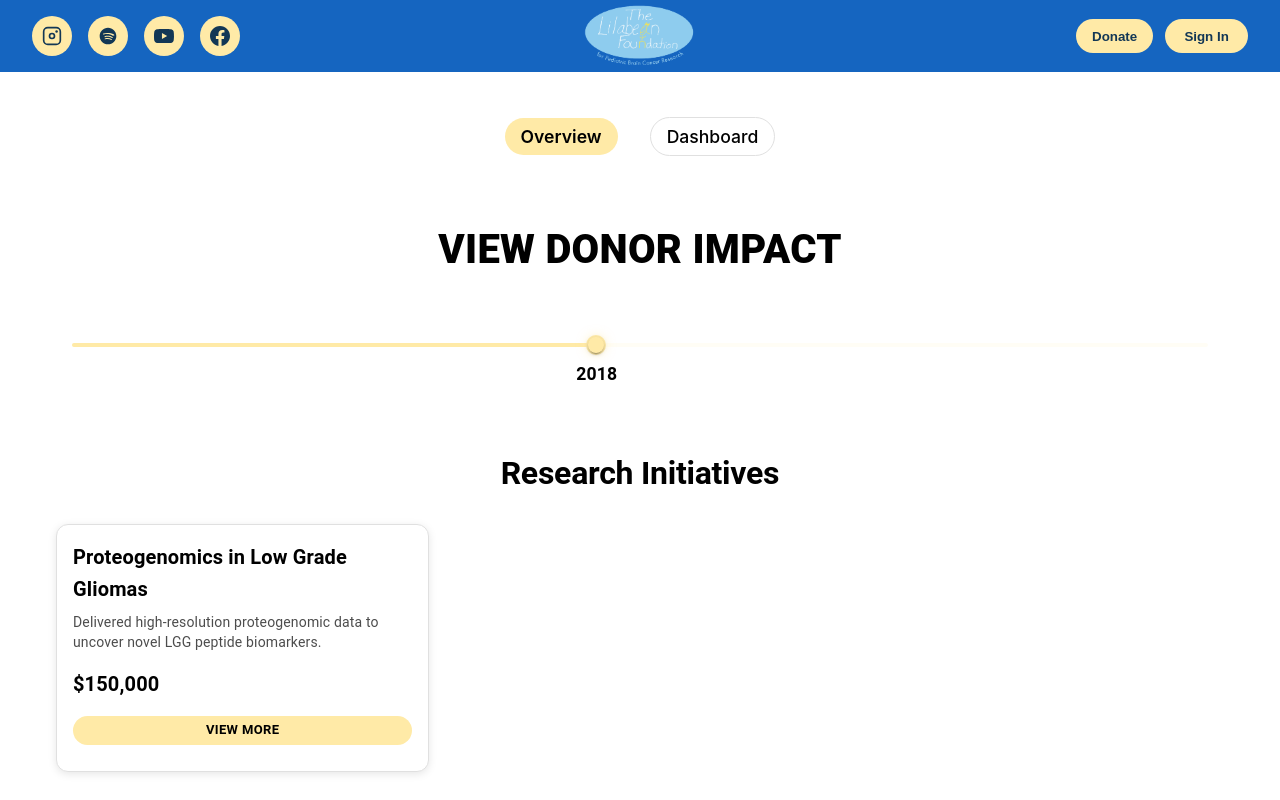
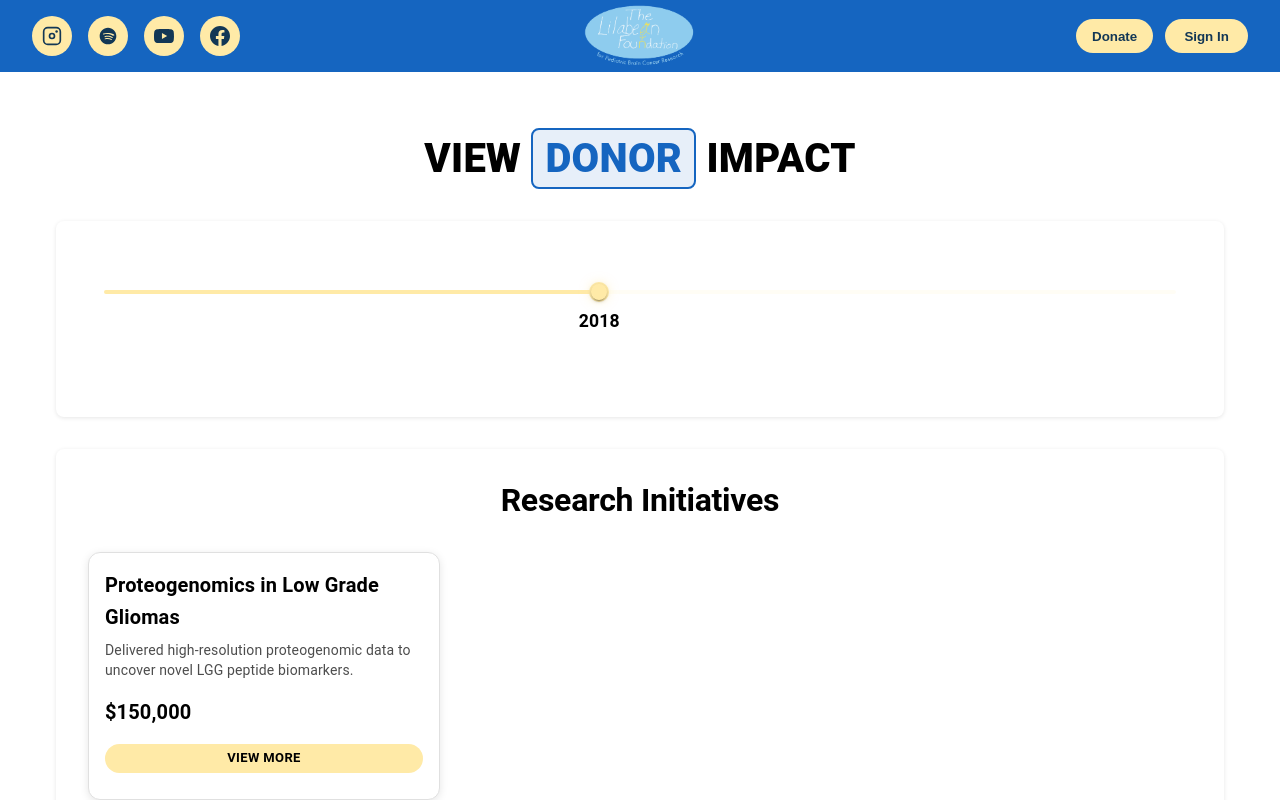
Before and after one commit to cfgcolumbus25/Team-7, a React (Vite) app in the folder frontend/: page / in a window 1280 px wide. Shown: the top 800 px of the page. Built offline with nearby package versions, Linux system fonts and the light colour scheme.

Commit message:
"feat: adding in interactive title"

```diff
--- a/frontend/src/components/NavBar.jsx
+++ b/frontend/src/components/NavBar.jsx
@@ -1,31 +1,3 @@
-import { NavLink } from "react-router-dom";
-import { useUser } from "../contexts/UserContext.jsx";
-
 export default function NavBar() {
-  const { user } = useUser();
-
-  // Link to sign-in if not authenticated, otherwise link to admin dashboard
-  const dashboardLink = user.isAuthenticated ? '/admin' : '/signin';
-
-  return (
-    <nav className="nav-bar">
-      <NavLink
-        to="/"
-        end
-        className={({ isActive }) =>
-          isActive ? "nav-link nav-link--active" : "nav-link"
-        }
-      >
-        Overview
-      </NavLink>
-      <NavLink
-        to={dashboardLink}
-        className={({ isActive }) =>
-          isActive ? "nav-link nav-link--active" : "nav-link"
-        }
-      >
-        Dashboard
-      </NavLink>
-    </nav>
-  );
+  return null;
 }
--- a/frontend/src/components/ResearchTimeline.jsx
+++ b/frontend/src/components/ResearchTimeline.jsx
@@ -8,13 +8,15 @@ import {
   DialogActions,
   DialogContent,
   DialogTitle,
+  Grow,
   IconButton,
   Slider,
   Typography,
-  Grow,
 } from "@mui/material";
 import { styled } from "@mui/material/styles";
-import React, { useState, useEffect, useRef } from "react";
+import React, { useEffect, useRef, useState } from "react";
+import { Link } from "react-router-dom";
+import { useUser } from "../contexts/UserContext.jsx";
 import { researchData } from "../data/researchData.js";
 
 // container wrapper to center everything and add some padding
@@ -35,8 +37,7 @@ const SliderContainer = styled(Box)(({ theme }) => ({
 // container for the slider with relative positioning for the year label
 const SliderWrapper = styled(Box)({
   position: "relative",
-  paddingBottom: "18px", // a bit more space for the year label below
-  // hint to the browser that we'll animate these properties
+  paddingBottom: "18px",
   willChange: "left, transform, opacity",
 });
 
@@ -44,7 +45,7 @@ const SliderWrapper = styled(Box)({
 const YearLabel = styled(Typography)(({ position }) => ({
   position: "absolute",
   bottom: "-5px",
-  left: `calc(${position}% - 20px)`, // center the label under the thumb
+  left: `calc(${position}% - 20px)`,
   fontWeight: "bold",
   fontSize: "1.1rem",
   color: "#000",
@@ -65,7 +66,7 @@ const TilesGrid = styled(Box)(({ theme }) => ({
 }));
 
 // styled research tile card
-const ResearchTile = styled(Card)(({ theme }) => ({
+const ResearchTile = styled(Card)(() => ({
   height: "100%",
   display: "flex",
   flexDirection: "column",
@@ -84,8 +85,6 @@ function MoneyCount({ amount, duration = 1200 }) {
   const [value, setValue] = useState(0);
   const startRef = useRef(null);
   const rafRef = useRef(null);
-
-  // parse numeric value from string or number input
   const target =
     typeof amount === "number"
       ? amount
@@ -156,10 +155,15 @@ export function ResearchTileCard({ title, impact, money, summary }) {
 }
 
 export default function ResearchTimeline({ selectedYear, setSelectedYear }) {
+  const { user } = useUser();
+  const [isHovered, setIsHovered] = useState(false);
+
   // use props if provided, otherwise use local state
   const [localYear, setLocalYear] = useState(2012);
   const currentYear = selectedYear !== undefined ? selectedYear : localYear;
   const updateYear = setSelectedYear || setLocalYear;
+
+  const dashboardLink = user.isAuthenticated ? '/admin' : '/signin';
 
   // track which tile's popup is open (null if none)
   const [openTileId, setOpenTileId] = useState(null);
@@ -235,21 +239,83 @@ export default function ResearchTimeline({ selectedYear, setSelectedYear }) {
 
   return (
     <Container>
+      <Box
+        onMouseEnter={() => setIsHovered(true)}
+        onMouseLeave={() => setIsHovered(false)}
+        sx={{
+          mb: 4,
+          textAlign: "center",
+        }}
+      >
         <Typography
           variant="h4"
           component="h2"
           gutterBottom
           sx={{
-          mb: 4,
             fontWeight: 800,
             fontSize: "2.5rem",
             textAlign: "center",
             color: "#000",
           }}
         >
-        VIEW DONOR IMPACT
+          VIEW{" "}
+          {isHovered ? (
+            <Link
+              to={dashboardLink}
+              style={{
+                color: "#1565c0",
+                textDecoration: "none",
+                cursor: "pointer",
+                padding: "4px 12px",
+                borderRadius: "8px",
+                backgroundColor: "rgba(21, 101, 192, 0.1)",
+                border: "2px solid #1565c0",
+                transition: "all 0.3s cubic-bezier(0.34, 1.56, 0.64, 1)",
+                display: "inline-block",
+                fontWeight: 800,
+                position: "relative",
+              }}
+              onMouseEnter={(e) => {
+                e.currentTarget.style.backgroundColor = "rgba(21, 101, 192, 0.2)";
+                e.currentTarget.style.transform = "scale(1.15) translateY(-2px)";
+                e.currentTarget.style.boxShadow = "0 6px 20px rgba(21, 101, 192, 0.4)";
+              }}
+              onMouseLeave={(e) => {
+                e.currentTarget.style.backgroundColor = "rgba(21, 101, 192, 0.1)";
+                e.currentTarget.style.transform = "scale(1) translateY(0)";
+                e.currentTarget.style.boxShadow = "none";
+              }}
+            >
+              YOUR
+            </Link>
+          ) : (
+            <span
+              style={{
+                color: "#1565c0",
+                padding: "4px 12px",
+                borderRadius: "8px",
+                backgroundColor: "rgba(21, 101, 192, 0.1)",
+                border: "2px solid #1565c0",
+                display: "inline-block",
+                fontWeight: 800,
+              }}
+            >
+              DONOR
+            </span>
+          )}{" "}
+          IMPACT
       </Typography>
+      </Box>
 
+      <Box
+        sx={{
+          backgroundColor: "white",
+          borderRadius: "8px",
+          padding: "2rem",
+          boxShadow: "0 1px 4px rgba(0, 0, 0, 0.1)",
+          marginTop: "2rem",
+        }}
+      >
       <SliderContainer>
           <SliderWrapper>
         <Slider
@@ -286,9 +352,19 @@ export default function ResearchTimeline({ selectedYear, setSelectedYear }) {
             <YearLabel position={position}>{currentYear}</YearLabel>
           </SliderWrapper>
       </SliderContainer>
+      </Box>
 
       <Box
-        sx={{ textAlign: "center", marginTop: "3rem", marginBottom: "2rem" }}
+        sx={{
+          backgroundColor: "white",
+          borderRadius: "8px",
+          padding: "2rem",
+          boxShadow: "0 1px 4px rgba(0, 0, 0, 0.1)",
+          marginTop: "2rem",
+        }}
+      >
+        <Box
+          sx={{ textAlign: "center", marginTop: "0", marginBottom: "2rem" }}
         >
           <Typography
             variant="h2"
@@ -366,6 +442,7 @@ export default function ResearchTimeline({ selectedYear, setSelectedYear }) {
           </Grow>
         ))}
         </TilesGrid>
+      </Box>
 
       {/* Popup Dialog with glassy effect */}
       <Dialog
--- a/frontend/src/pages/SignIn.jsx
+++ b/frontend/src/pages/SignIn.jsx
@@ -1,5 +1,5 @@
 import { useEffect, useState } from 'react';
-import { useNavigate } from 'react-router-dom';
+import { useNavigate, Link } from 'react-router-dom';
 import { Box, TextField, Button, Typography, Container, Alert } from '@mui/material';
 import { useUser } from '../contexts/UserContext.jsx';
 
@@ -86,6 +86,24 @@ export default function SignIn() {
               <Typography component="h1" variant="h4" gutterBottom>
                 Sign In
               </Typography>
+              <Link
+                to="/"
+                style={{
+                  color: '#1565c0',
+                  textDecoration: 'none',
+                  fontSize: '0.9rem',
+                  display: 'inline-block',
+                  marginTop: '0.5rem',
+                }}
+                onMouseEnter={(e) => {
+                  e.currentTarget.style.textDecoration = 'underline';
+                }}
+                onMouseLeave={(e) => {
+                  e.currentTarget.style.textDecoration = 'none';
+                }}
+              >
+                ← Back to Overview
+              </Link>
             </Box>
             <Box component="form" onSubmit={handleSubmit} sx={{ mt: 1 }}>
               {error && (
```
Lines whose indentation alone changed are shown as unchanged.
